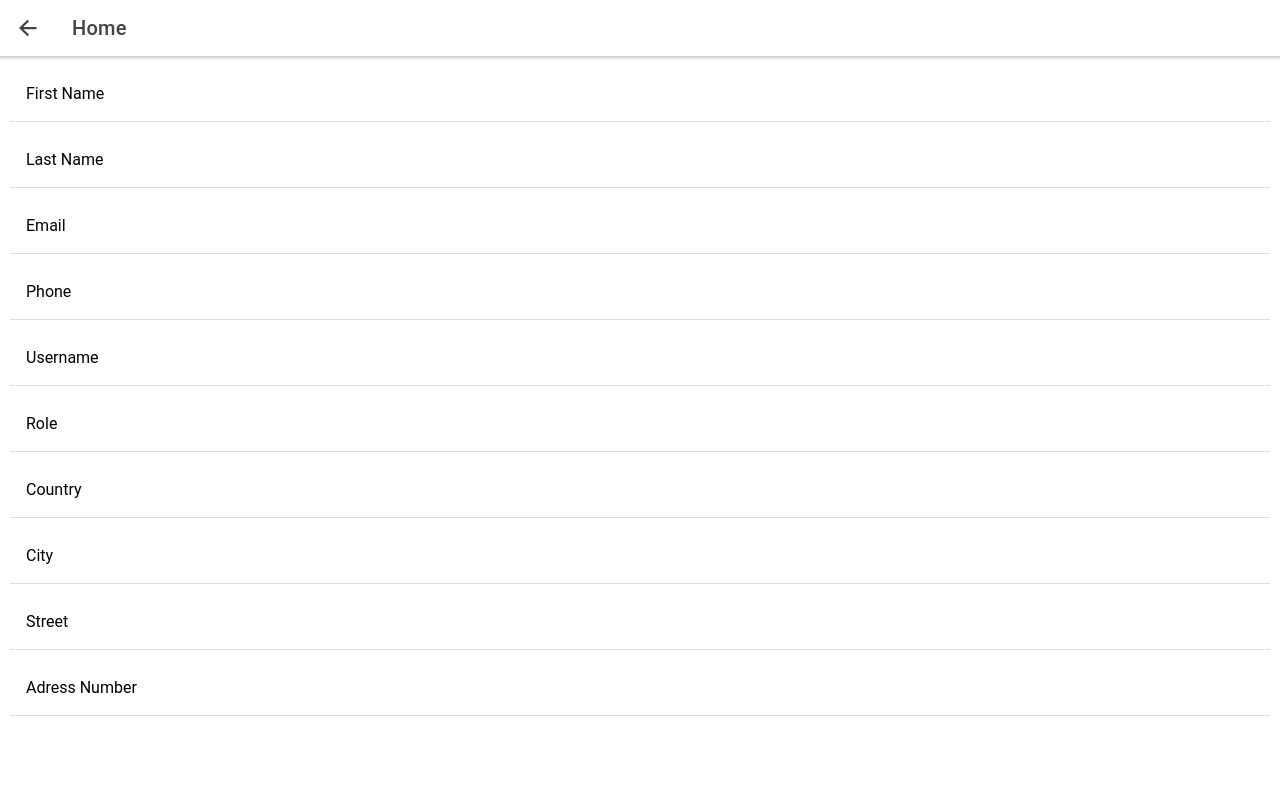
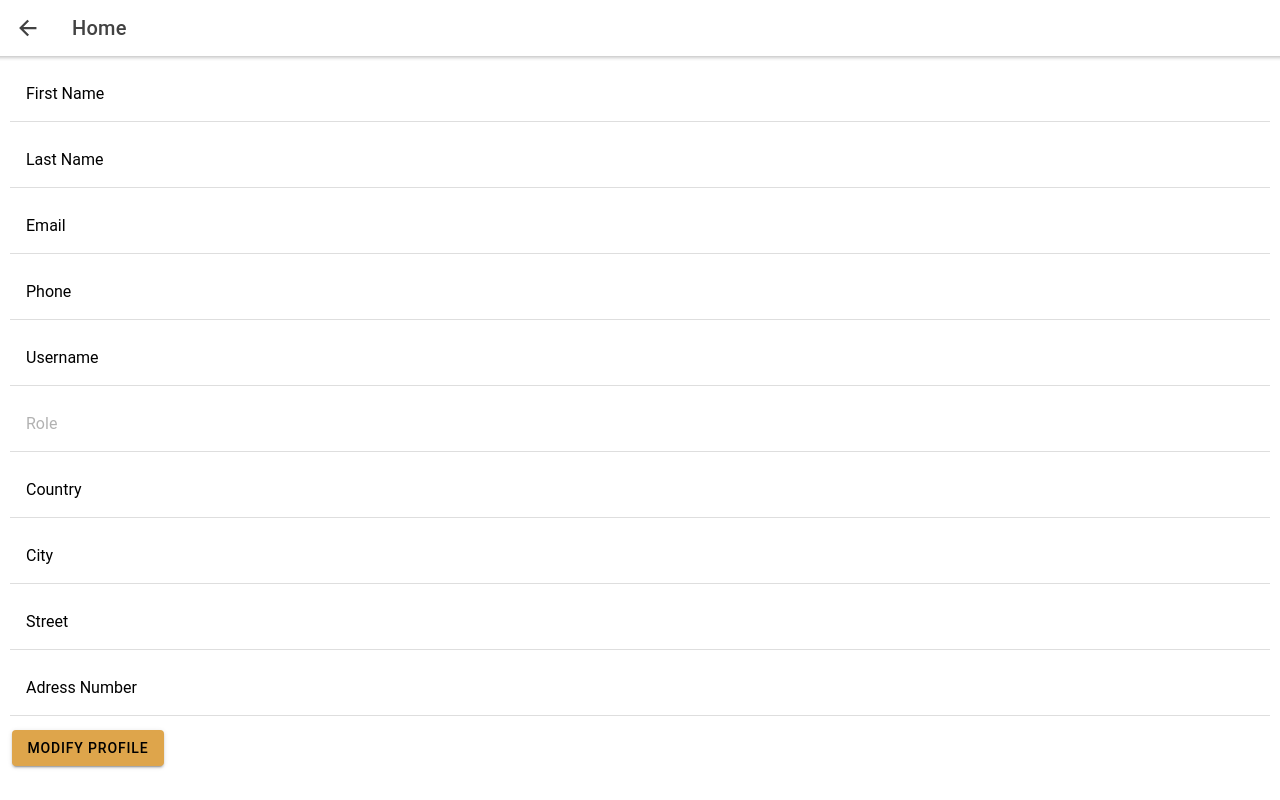
Before and after one commit to eugen1701/nopMobile, a React (Create React App) app: page /user_profile in a window 1280 px wide. Built offline with nearby package versions, Linux system fonts and the light colour scheme; no server answers.

Commit message:
Created update user profile

```diff
--- a/src/pages/UserProfile.tsx
+++ b/src/pages/UserProfile.tsx
@@ -7,7 +7,7 @@ import {
     IonCard,
     IonLabel,
     IonFab,
-    IonFabButton, IonGrid, IonCol, IonRow, IonInput, IonItem, IonButtons,IonBackButton
+    IonFabButton, IonGrid, IonCol, IonRow, IonInput, IonItem, IonButtons, IonBackButton, IonButton
 } from '@ionic/react';
 
 import './Home.css';
@@ -21,7 +21,8 @@ const UserProfile: React.FC = () => {
     const token = localStorage.token
     const id = localStorage.id
     const strringy = "http://localhost:7768/api/User/Details/" + id;
-    const [addressNumber, setaddressNumber] = useState<string>();
+    const edit_user_url="http://localhost:7768/api/User/Edit/"
+    const [addressNumber, setAddressNumber] = useState<string>();
     const [city, setCity] = useState<string>();
     const [country, setCountry] = useState<string>();
     const [email, setEmail] = useState<string>();
@@ -47,9 +48,49 @@ const UserProfile: React.FC = () => {
             setCountry(response.data.country);
             setCity(response.data.city);
             setStreet(response.data.street);
-            setaddressNumber(response.data.adressNumber);
+            setAddressNumber(response.data.adressNumber);
         })
-    }, []);
+    }, [strringy, token]);
+
+    const editUser = () => {
+        const req_body={
+            "id": id,
+            "userName": username,
+            "email": email,
+            "firstName": firstName,
+            "lastName": lastName,
+            "country": country,
+            "city": city,
+            "street": street,
+            "addressNumber": addressNumber,
+            "phoneNumber": phone,
+            "role": role
+        }
+        if(req_body.addressNumber===undefined){
+            req_body.addressNumber=""
+        }
+        console.log(req_body)
+        axios.put(edit_user_url,{
+                "id": id,
+                "userName": username,
+                "email": email,
+                "firstName": firstName,
+                "lastName": lastName,
+                "country": country,
+                "city": city,
+                "street": street,
+                "addressNumber": addressNumber,
+                "phoneNumber": phone,
+                "role": role
+            },{
+            headers: {
+                'Authorization': `Bearer ${token}`
+            }
+            }
+        ).then((response)=>{
+            console.log(response)
+        })
+    }
 
     return (
         <IonPage>
@@ -136,6 +177,7 @@ const UserProfile: React.FC = () => {
                                     type="text"
                                     value={role}
                                     onIonChange={(e) => setRole(e.detail.value!)}
+                                    disabled={true}
                                 >
                                 </IonInput>
                             </IonItem>
@@ -187,13 +229,20 @@ const UserProfile: React.FC = () => {
                                 <IonInput
                                     type="text"
                                     value={addressNumber}
-                                    onIonChange={(e) => setaddressNumber(e.detail.value!)}
+                                    onIonChange={(e) => setAddressNumber(e.detail.value!)}
                                 >
                                 </IonInput>
                             </IonItem>
                         </IonCol>
                     </IonRow>
+                    <IonRow>
+                        <IonCol>
+                            <IonButton  onClick={editUser} >Modify Profile</IonButton>
+                        </IonCol>
+                    </IonRow>
                 </IonGrid>
+
+
             </IonContent>
         </IonPage>
     );
```
